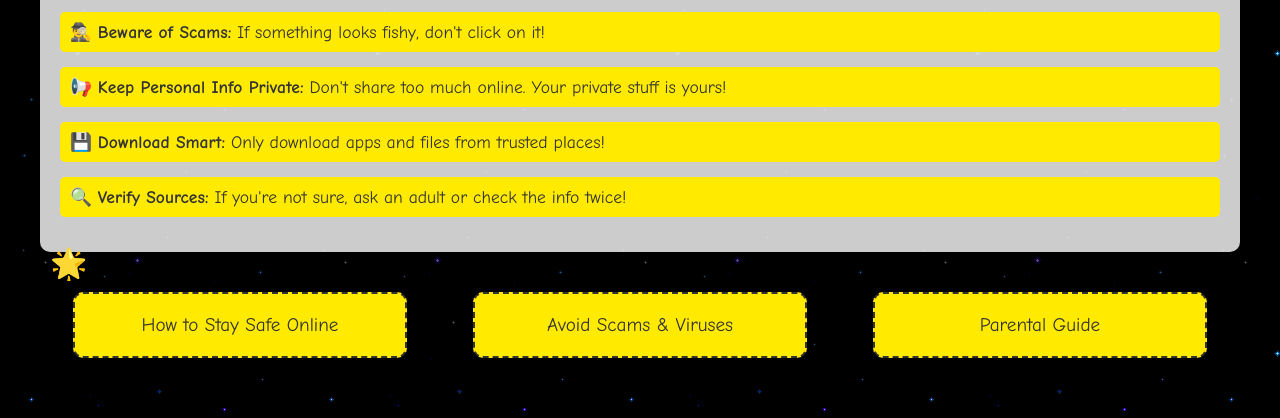
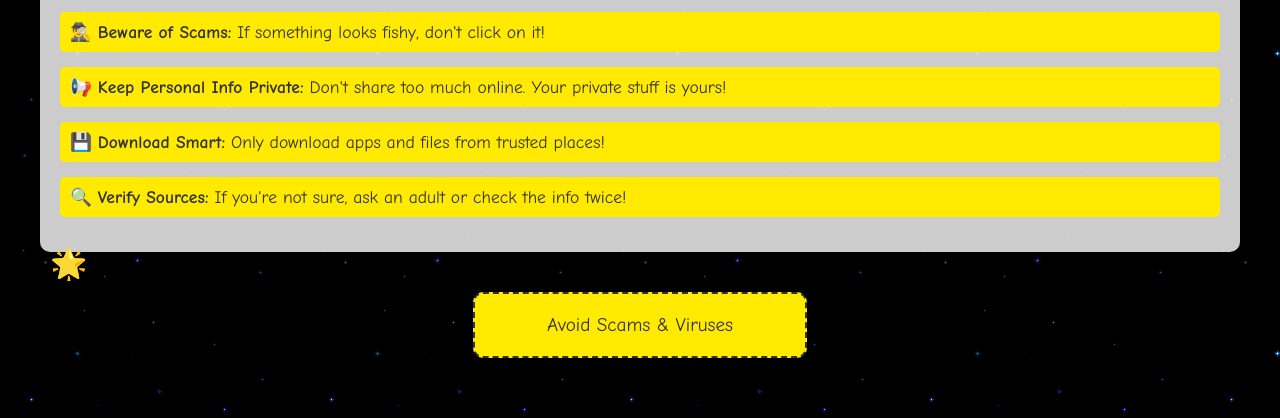
Before and after one commit to titanium-nitro/OnlineSafety, a plain HTML site: page index.html in a window 1280 px wide. Shown: the part 468-886 px from the top of the page. Drawn offline with Linux system fonts and the light colour scheme.

Commit message:
Update index.html

```diff
--- a/index.html
+++ b/index.html
@@ -162,9 +162,7 @@
 
         <!-- Action Buttons -->
         <div class="btn-container">
-            <a href="https://www.nsteens.org" class="btn" target="_blank">How to Stay Safe Online</a>
             <a href="https://www.commonsense.org/education/safety" class="btn" target="_blank">Avoid Scams & Viruses</a>
-            <a href="https://www.netsmartz.org/Parents" class="btn" target="_blank">Parental Guide</a>
         </div>
 
         <!-- Doodle 2 -->
```
